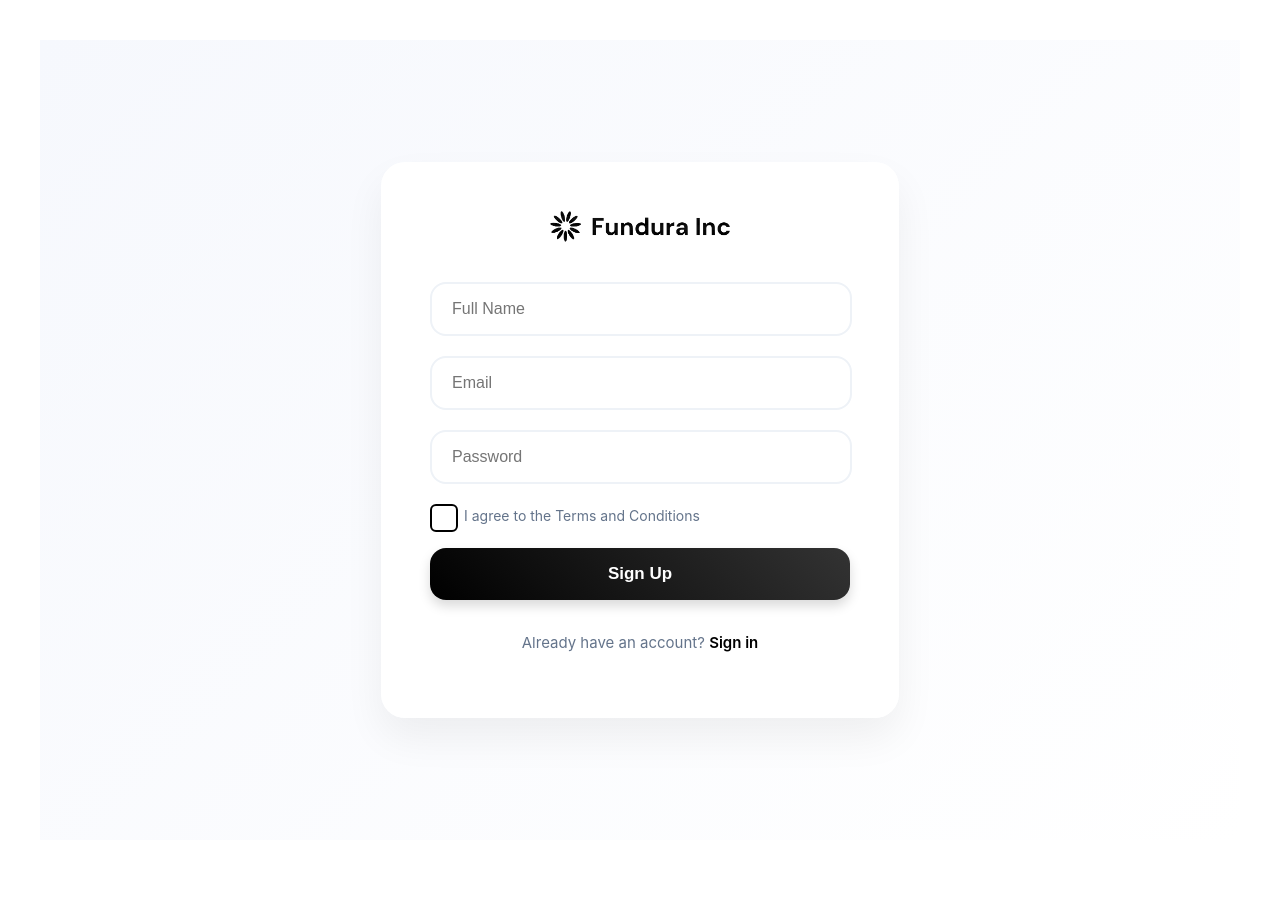
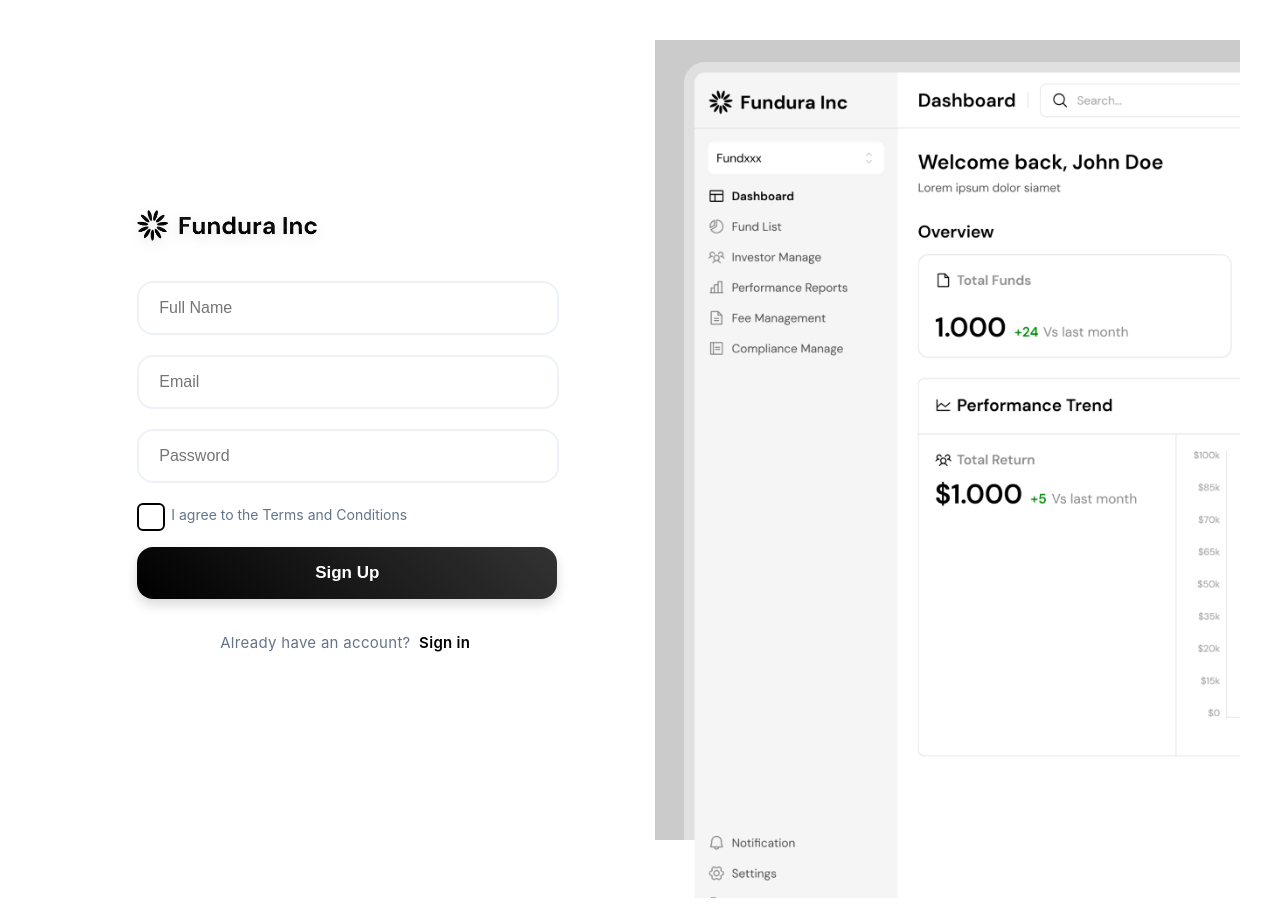
Before and after one commit to heiicha/hypotanius-homework-helper, a React (Vite) app: page / in a window 1280 px wide. Before the commit the page ends 880 px from the top, so only its background shows below. Built offline with nearby package versions, Linux system fonts and the light colour scheme.

Commit message:
minor: matched signup page UI with login page UI

```diff
--- a/src/components/auth/Signup.jsx
+++ b/src/components/auth/Signup.jsx
@@ -1,6 +1,7 @@
 import React, { useState } from "react";
 import "../Dashboard.css";
 import companyLogo from "../../assets/logo.png";
+import welcomeImage from "../../assets/welcome.png";
 import { createClient } from "@supabase/supabase-js";
 import { useNavigate } from "react-router-dom";
 
@@ -42,7 +43,6 @@ export default function Signup() {
       if (authError) throw authError;
       navigate("/verification");
 
-      // Upload profile picture if provided
       let profileUrl = null;
 
       const { error: profileError } = await supabase.from("profiles").insert([
@@ -73,14 +73,17 @@ export default function Signup() {
   return (
     <div
       style={{
+        display: "flex",
         height: "100vh",
+      }}
+    >
+      <div
+        style={{
+          flex: 1,
           display: "flex",
-        flexDirection: "column",
           alignItems: "center",
           justifyContent: "center",
-        background: "linear-gradient(135deg, #f6f8fd 0%, #ffffff 100%)",
-        position: "relative",
-        overflow: "hidden",
+          padding: "48px",
         }}
       >
         <div
@@ -88,9 +91,9 @@ export default function Signup() {
             backgroundColor: "rgba(255, 255, 255, 0.95)",
             padding: "48px",
             borderRadius: "24px",
-          boxShadow: "0 20px 40px rgba(0, 0, 0, 0.06)",
             width: "100%",
             maxWidth: "420px",
+            animation: "slideIn 0.6s ease-out",
             border: "1px solid rgba(255, 255, 255, 0.18)",
             backdropFilter: "blur(10px)",
           }}
@@ -102,8 +105,9 @@ export default function Signup() {
               width: "180px",
               marginBottom: "40px",
               display: "block",
-            marginLeft: "auto",
               marginRight: "auto",
+              animation: "fadeInRotate 1s ease-out",
+              filter: "drop-shadow(0 4px 6px rgba(0, 0, 0, 0.1))",
             }}
           />
 
@@ -241,7 +245,11 @@ export default function Signup() {
                 </div>
               </div>
               <label
-              style={{ color: "#64748b", fontSize: "14px", cursor: "pointer" }}
+                style={{
+                  color: "#64748b",
+                  fontSize: "14px",
+                  cursor: "pointer",
+                }}
               >
                 I agree to the Terms and Conditions
               </label>
@@ -276,6 +284,8 @@ export default function Signup() {
               marginTop: "32px",
               color: "#64748b",
               fontSize: "15px",
+              lineHeight: "1.6",
+              letterSpacing: "0.3px",
             }}
           >
             Already have an account?{" "}
@@ -285,6 +295,9 @@ export default function Signup() {
                 color: "#000",
                 textDecoration: "none",
                 fontWeight: "600",
+                transition: "all 0.3s ease",
+                borderBottom: "2px solid transparent",
+                padding: "2px 4px",
               }}
             >
               Sign in
@@ -292,5 +305,47 @@ export default function Signup() {
           </p>
         </div>
       </div>
+      {window.innerWidth > 1500 ? (
+        <div
+          style={{
+            display: "flex",
+            justifyContent: "right",
+            backgroundColor: "#CBCBCB",
+            overflow: "hidden",
+            flex: 0.6,
+          }}
+        >
+          <img
+            src={welcomeImage}
+            alt="Welcome"
+            style={{
+              width: "95%",
+              height: "110%",
+              objectFit: "contain",
+              animation: "fadeInRotate 1s ease-out",
+            }}
+          />
+        </div>
+      ) : (
+        <div
+          style={{
+            display: "flex",
+            justifyContent: "right",
+            backgroundColor: "#CBCBCB",
+          }}
+        >
+          <img
+            src={welcomeImage}
+            alt="Welcome"
+            style={{
+              width: "95%",
+              height: "110%",
+              objectFit: "contain",
+              animation: "fadeInRotate 1s ease-out",
+            }}
+          />
+        </div>
+      )}
+    </div>
   );
 }
```
Lines whose indentation alone changed are shown as unchanged.
